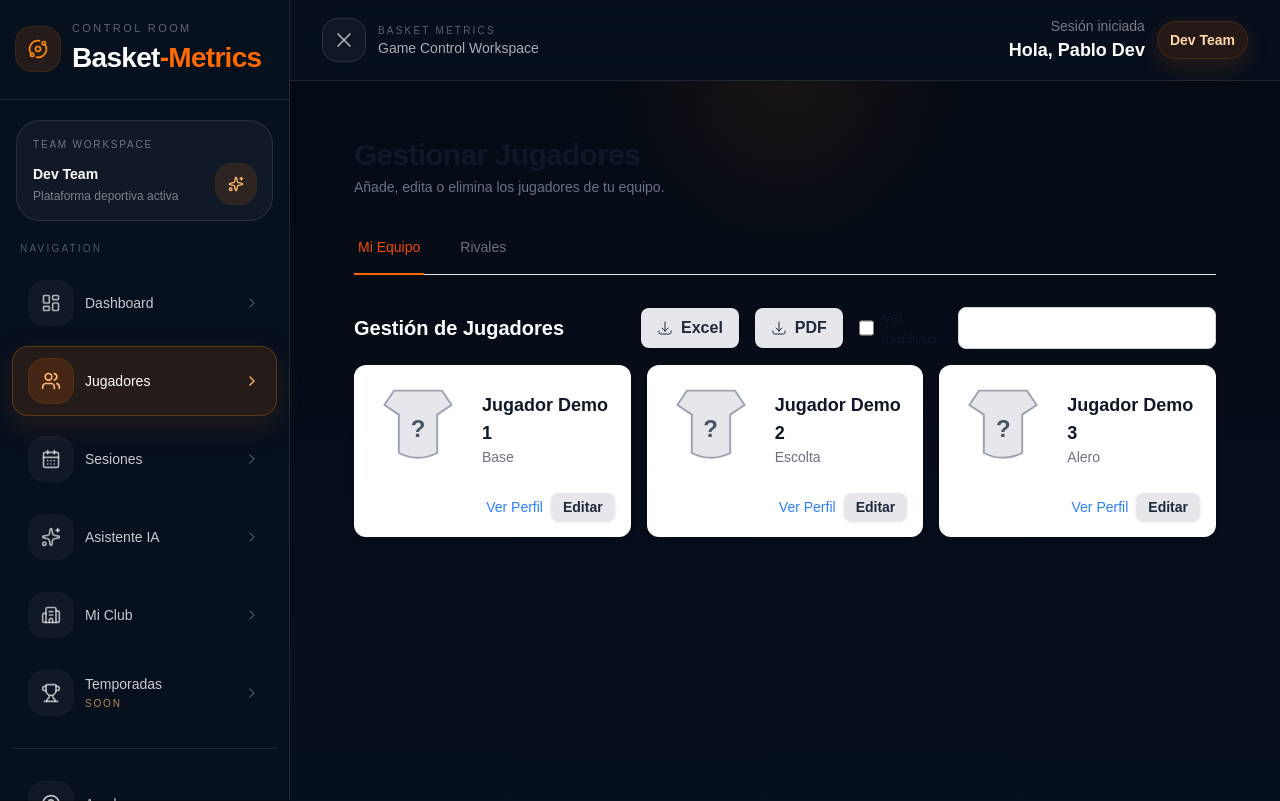
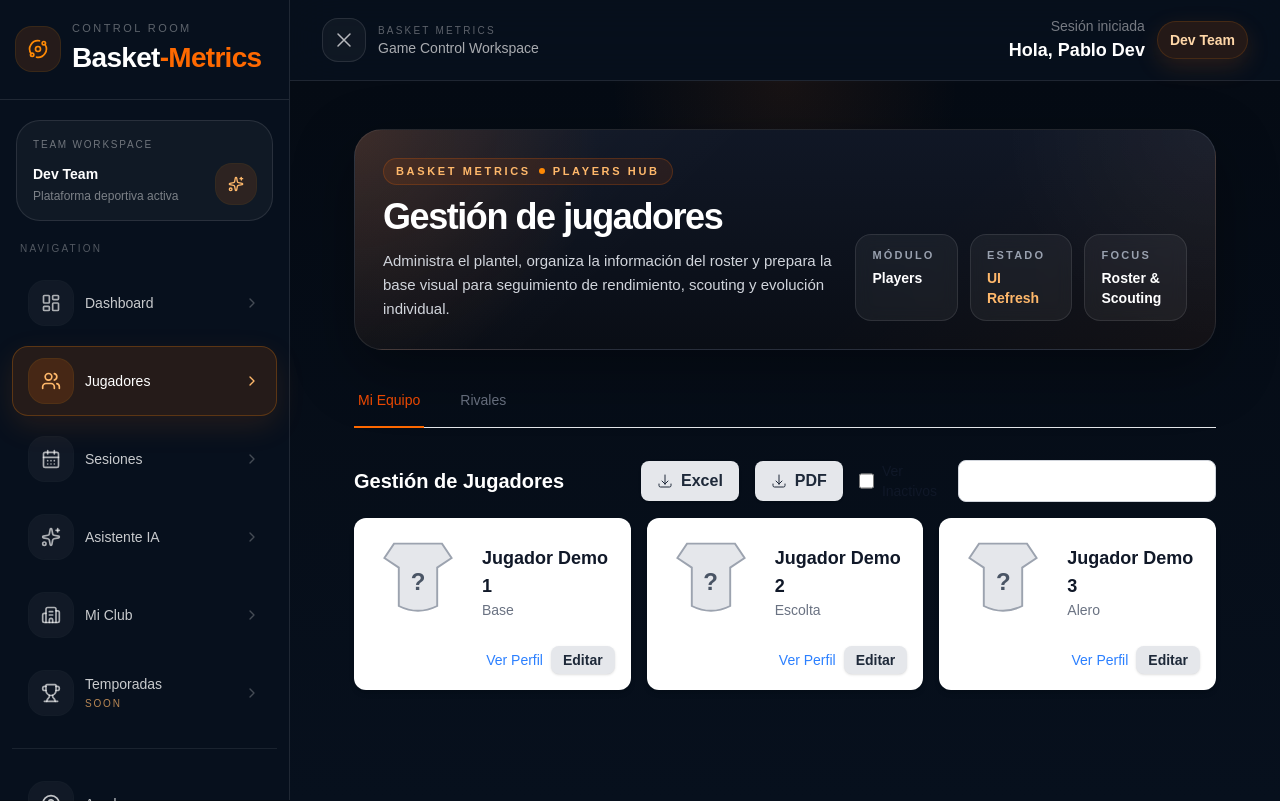
Before and after one commit to PabloLeonRios/basket-metrics-clean, a Next.js app: page /panel/players in a window 1280 px wide. Built offline with nearby package versions, Linux system fonts and the light colour scheme.

Commit message:
Refactor PlayersPage layout and structure
Refactor PlayersPage layout and structure

```diff
--- a/src/app/panel/players/page.tsx
+++ b/src/app/panel/players/page.tsx
@@ -1,20 +1,88 @@
 // src/app/panel/players/page.tsx
-import PlayerManager from '@/components/players/PlayerManager';
+import PlayerManager from "@/components/players/PlayerManager";
+
+/**
+ * ============================
+ *  NOTAS PARA PABLITO (Mongo)
+ * ============================
+ * PÁGINA: Players / Gestión de jugadores
+ *
+ * Objetivo actual:
+ * - Esta página sigue siendo solo un contenedor visual del módulo.
+ * - NO contiene lógica de negocio ni acceso a backend.
+ * - Toda la gestión real sigue delegada en <PlayerManager />.
+ *
+ * Migración futura a Mongo:
+ * - Si más adelante Players necesita SSR, filtros por URL o carga desde backend,
+ *   esta página puede transformarse en:
+ *   1) server component que consulte datos, o
+ *   2) wrapper que pase props al manager.
+ *
+ * Por ahora:
+ * - Se mantiene limpia, estable y orientada 100% a layout/UI.
+ * - No tocar la lógica funcional desde acá.
+ */
 
 export default function PlayersPage() {
   return (
-    <main className="flex-1 p-4 md:p-6 lg:p-8">
-      <div className="mx-auto max-w-4xl">
-        <header className="mb-6">
-          <h1 className="text-2xl md:text-3xl font-bold tracking-tight text-gray-900 dark:text-gray-50">
-            Gestionar Jugadores
-          </h1>
-          <p className="mt-1 text-sm text-gray-500 dark:text-gray-400">
-            Añade, edita o elimina los jugadores de tu equipo.
-          </p>
-        </header>
+    <main className="flex-1 px-4 pb-6 pt-4 md:px-6 md:pb-8 md:pt-5 lg:px-8 lg:pb-10 lg:pt-6">
+      <div className="mx-auto max-w-7xl">
+        <section className="relative overflow-hidden rounded-[28px] border border-white/10 bg-[radial-gradient(circle_at_top_left,rgba(249,115,22,0.16),transparent_28%),radial-gradient(circle_at_top_right,rgba(255,255,255,0.04),transparent_24%),linear-gradient(180deg,rgba(17,24,39,0.96)_0%,rgba(10,14,22,0.98)_100%)] p-5 shadow-[0_20px_60px_rgba(0,0,0,0.35)] md:p-7">
+          <div className="pointer-events-none absolute inset-0 bg-[linear-gradient(135deg,rgba(255,255,255,0.03),transparent_38%,transparent_62%,rgba(249,115,22,0.04))]" />
 
-        <PlayerManager />
+          <div className="relative z-10 flex flex-col gap-5 lg:flex-row lg:items-end lg:justify-between">
+            <div className="max-w-3xl">
+              <div className="mb-3 inline-flex items-center gap-2 rounded-full border border-orange-500/20 bg-orange-500/10 px-3 py-1 text-[11px] font-semibold uppercase tracking-[0.24em] text-orange-300">
+                Basket Metrics
+                <span className="h-1.5 w-1.5 rounded-full bg-orange-400" />
+                Players Hub
+              </div>
+
+              <h1 className="text-3xl font-black tracking-[-0.04em] text-white md:text-4xl">
+                Gestión de jugadores
+              </h1>
+
+              <p className="mt-3 max-w-2xl text-sm leading-6 text-gray-300 md:text-[15px]">
+                Administra el plantel, organiza la información del roster y
+                prepara la base visual para seguimiento de rendimiento,
+                scouting y evolución individual.
+              </p>
+            </div>
+
+            <div className="grid grid-cols-2 gap-3 sm:grid-cols-3">
+              <div className="rounded-2xl border border-white/10 bg-white/5 px-4 py-3 backdrop-blur-sm">
+                <div className="text-[11px] font-semibold uppercase tracking-[0.2em] text-gray-400">
+                  Módulo
+                </div>
+                <div className="mt-1 text-sm font-bold text-white">
+                  Players
+                </div>
+              </div>
+
+              <div className="rounded-2xl border border-white/10 bg-white/5 px-4 py-3 backdrop-blur-sm">
+                <div className="text-[11px] font-semibold uppercase tracking-[0.2em] text-gray-400">
+                  Estado
+                </div>
+                <div className="mt-1 text-sm font-bold text-orange-300">
+                  UI Refresh
+                </div>
+              </div>
+
+              <div className="rounded-2xl border border-white/10 bg-white/5 px-4 py-3 backdrop-blur-sm col-span-2 sm:col-span-1">
+                <div className="text-[11px] font-semibold uppercase tracking-[0.2em] text-gray-400">
+                  Focus
+                </div>
+                <div className="mt-1 text-sm font-bold text-white">
+                  Roster & Scouting
+                </div>
+              </div>
+            </div>
+          </div>
+        </section>
+
+        <section className="mt-6">
+          <PlayerManager />
+        </section>
       </div>
     </main>
   );
```
